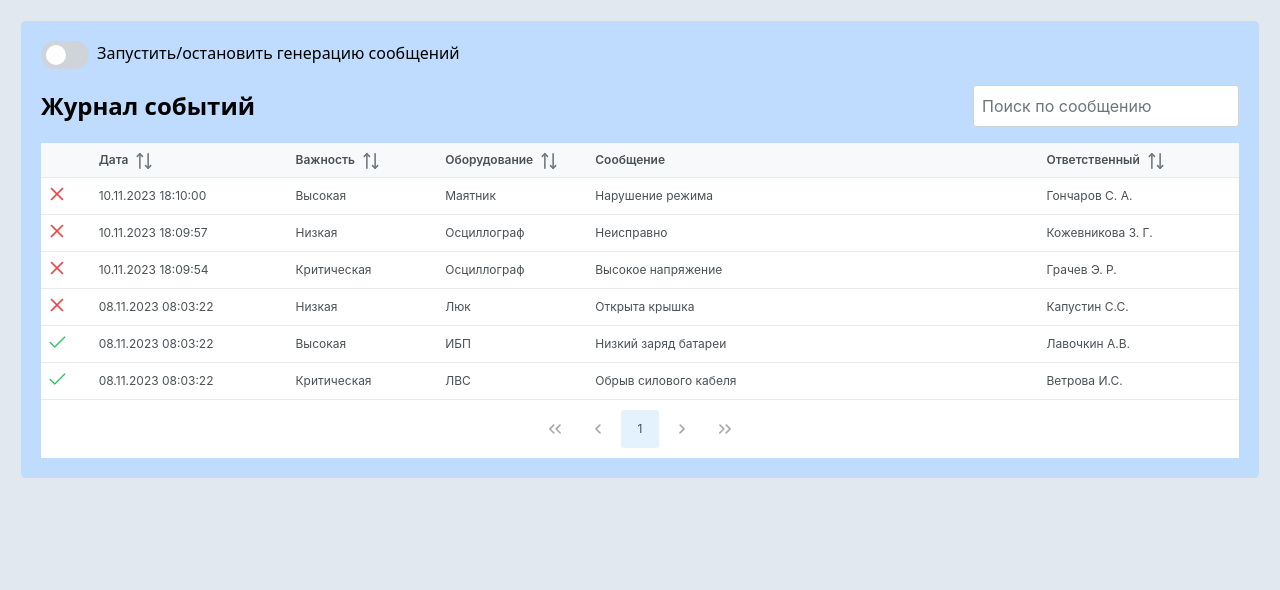
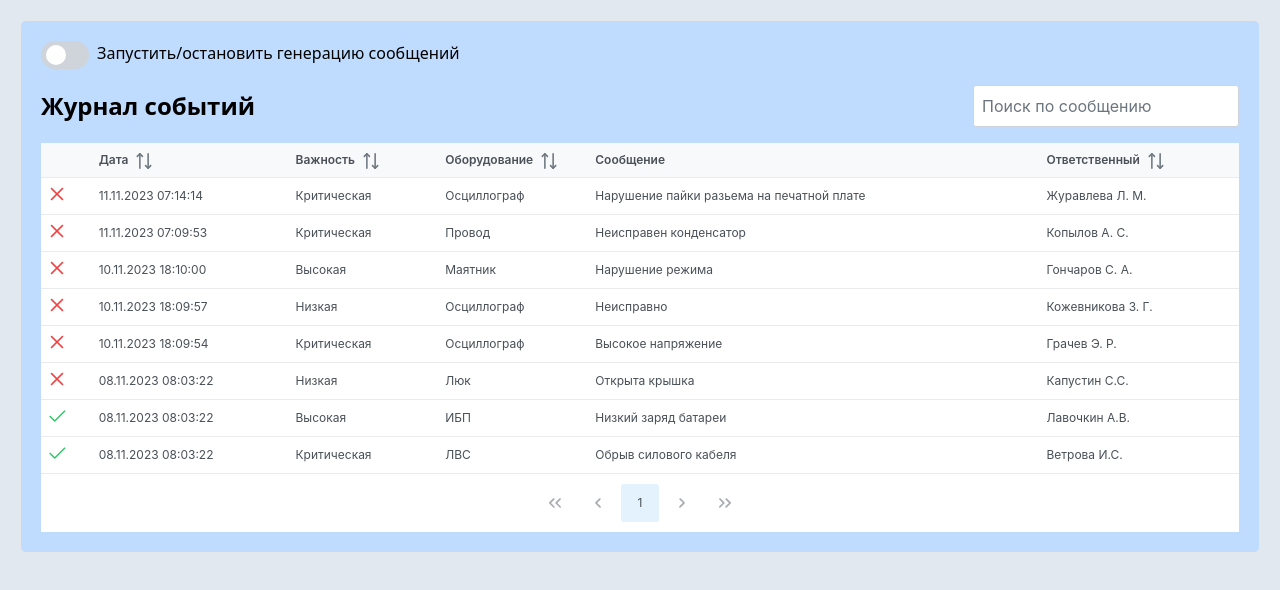
Before and after one commit to VakiTaki/geotehno, a React (Create React App) app: page / in a window 1280 px wide. Shown: the top 590 px of the page. Built offline with nearby package versions, Linux system fonts and the light colour scheme; data requests are answered from the project's data file.

Commit message:
add error handler

```diff
--- a/data/db.json
+++ b/data/db.json
@@ -53,6 +53,24 @@
       "message": "Нарушение режима",
       "responsible": "Гончаров С. А.",
       "completed": false
+    },
+    {
+      "id": 1699686593916,
+      "date": 1699686593916,
+      "importance": "Критическая",
+      "equipment": "Провод",
+      "message": "Неисправен конденсатор",
+      "responsible": "Копылов А. С.",
+      "completed": false
+    },
+    {
+      "id": 1699686854315,
+      "date": 1699686854315,
+      "importance": "Критическая",
+      "equipment": "Осциллограф",
+      "message": "Нарушение пайки разьема на печатной плате",
+      "responsible": "Журавлева Л. М.",
+      "completed": false
     }
   ]
 }
--- a/src/components/table.tsx
+++ b/src/components/table.tsx
@@ -2,6 +2,7 @@ import { useState, useRef, useEffect } from "react";
 import { DataTable, DataTableRowClickEvent } from "primereact/datatable";
 import { Column } from "primereact/column";
 import { Paginator, PaginatorPageChangeEvent } from "primereact/paginator";
+import { Toast } from "primereact/toast";
 import { useCompletedEventMutation, useGetEventsQuery } from "../store";
 import { formatDate } from "../utils/formatDate";
 import { InputText } from "primereact/inputtext";
@@ -11,6 +12,7 @@ import { paginate } from "../utils/paginate";
 import { useResize } from "../hooks/useResize";
 
 function Table() {
+  const toast = useRef<Toast>(null);
   const { isScreenLg, isScreenMd, isScreenSm } = useResize();
   const [countPerPage, setCountPerPage] = useState<number>(5);
   const [first, setFirst] = useState<number>(0);
@@ -19,25 +21,23 @@ function Table() {
     const value = e.target.value;
     setGlobalFilterValue(value);
   };
-  const { data: events = [], isSuccess } = useGetEventsQuery({
+  const {
+    data: events = [],
+    isSuccess,
+    isError,
+  } = useGetEventsQuery({
     message_like: globalFilterValue,
     _sort: "date",
     _order: "desc",
   });
   const [selectedRow, setSelectedRow] = useState<IEvent | null>(null);
-  const [compliteEvent, { isError }] = useCompletedEventMutation();
+  const [compliteEvent, { isError: completedIsError }] =
+    useCompletedEventMutation();
+  const crop = paginate(events, first, countPerPage);
 
   const changeStatus = async (payload: IEvent) => {
     await compliteEvent({ ...payload, completed: !payload.completed }).unwrap();
   };
-
-  const [bindKeyDown, unbindKeyDown] = useEventListener({
-    type: "keydown",
-    listener: (e: KeyboardEvent) => {
-      onKeyDown(e);
-    },
-  });
-
   const onKeyDown = (e: KeyboardEvent) => {
     if (e.key === "ArrowUp") {
       e.preventDefault();
@@ -55,7 +55,6 @@ function Table() {
       );
     }
   };
-
   const moveSelection = (step: number) => {
     if (document.activeElement instanceof HTMLElement) {
       document.activeElement.blur();
@@ -70,14 +69,31 @@ function Table() {
     if (newIndex >= first + countPerPage)
       setFirst((prev) => prev + countPerPage);
   };
+  const onPageChange = (event: PaginatorPageChangeEvent) => {
+    setSelectedRow(null);
+    setFirst(event.first);
+  };
+  const handleRowClick = (e: DataTableRowClickEvent) => {
+    if (document.activeElement instanceof HTMLElement) {
+      document.activeElement.blur();
+    }
+    const { id } = e.data;
+    const eventById = events?.find((e) => e.id === id);
+    if (eventById) changeStatus(eventById);
+  };
 
+  const [bindKeyDown, unbindKeyDown] = useEventListener({
+    type: "keydown",
+    listener: (e: KeyboardEvent) => {
+      onKeyDown(e);
+    },
+  });
   useEffect(() => {
     bindKeyDown();
     return () => {
       unbindKeyDown();
     };
   }, [bindKeyDown, unbindKeyDown]);
-
   useEffect(() => {
     if (isScreenLg) {
       setCountPerPage(20);
@@ -87,22 +103,16 @@ function Table() {
       setCountPerPage(10);
     }
   }, [isScreenLg, isScreenMd, isScreenSm]);
-
-  const onPageChange = (event: PaginatorPageChangeEvent) => {
-    setSelectedRow(null);
-    setFirst(event.first);
-  };
-
-  const handleRowClick = (e: DataTableRowClickEvent) => {
-    if (document.activeElement instanceof HTMLElement) {
-      document.activeElement.blur();
+  useEffect(() => {
+    if (isError || completedIsError) {
+      toast.current?.show({
+        severity: "error",
+        summary: "Ошибка",
+        detail: "Запустите JSON-server скриптом `yarn server` ",
+        life: 3000,
+      });
     }
-    const { id } = e.data;
-    const eventById = events?.find((e) => e.id === id);
-    if (eventById) changeStatus(eventById);
-  };
-
-  const crop = paginate(events, first, countPerPage);
+  }, [isError, completedIsError]);
 
   return (
     <>
@@ -181,6 +191,7 @@ function Table() {
           </div>
         </div>
       )}
+      <Toast ref={toast} />
     </>
   );
 }
```
